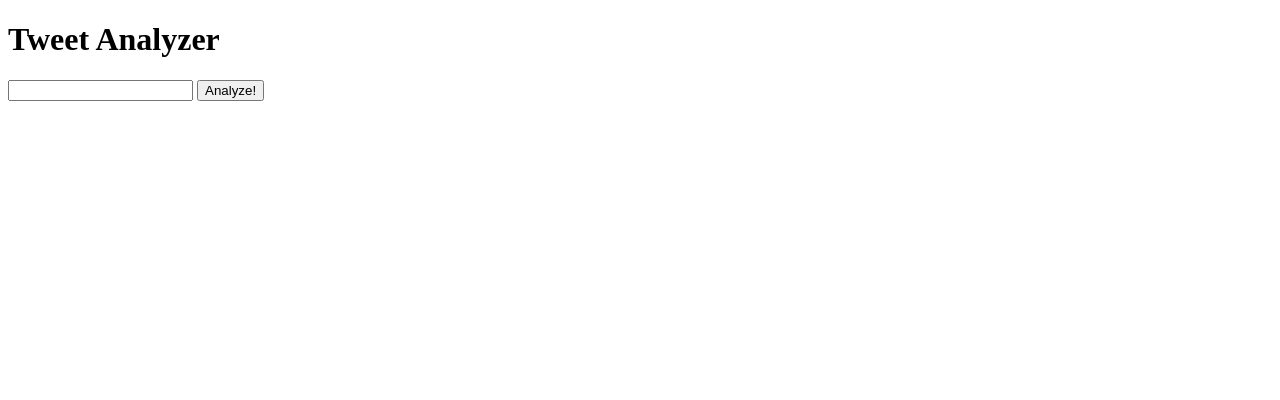
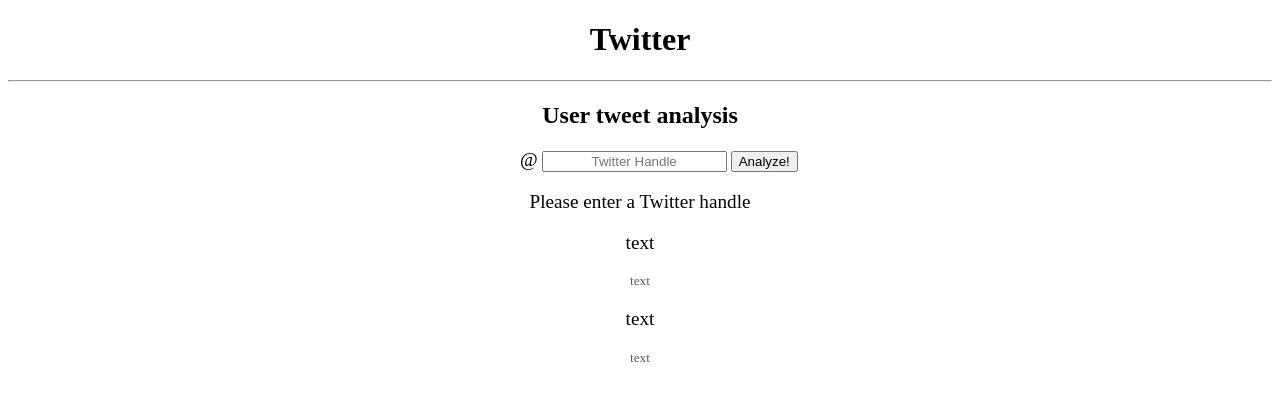
Before and after one commit to YanniSperon/BrickHack7, a plain HTML site: page index.html in a window 1280 px wide. Drawn offline with Linux system fonts and the light colour scheme.

Commit message:
Update index.html

```diff
--- a/index.html
+++ b/index.html
@@ -3,12 +3,30 @@
     <header>
         <meta charset="UTF-8">
         <title>Tweet Analyzer</title>
+        <style>
+            h1 { text-align:center; }
+            h2 { text-align:center; }
+            div { position:relative; margin-left: -120px; left:50%; display: inline-block;}
+            input { text-align: center;}
+            p { text-align:center; font-size:larger;}
+            .atsign {display:inline;}
+            .note { opacity:0.65; font-size:smaller;}
+        </style>
     </header>
     <body>
-        <h1>Tweet Analyzer</h1>
-        <input type="text" id="twitterhandle" name="twitterhandle">
-        <button type="button" id="analyzebutton" name="analyzebutton">Analyze!</button>
-        <p id="returntext" name="returntext"></p>
+        <h1>Twitter</h1>
+        <hr/>
+        <h2>User tweet analysis</h2>
+        <div>
+            <p class="atsign">@</p>
+            <input type="text" id="twitterhandle" name="twitterhandle" placeholder="Twitter Handle">
+            <button type="button" id="analyzebutton" name="analyzebutton">Analyze!</button>
+        </div>
+        <p id="returntext" name="returntext">Please enter a Twitter handle</p>
+        <p id="polaritytext" name="polaritytext">text</p>
+        <p id="polaritynote" name="polaritynote" class="note">text</p>
+        <p id="subjectivitytext" name="subjectivitytext">text</p>
+        <p id="subjectivitynote" name="subjectivitynote" class="note">text</p>
         <script src="script.js"></script>
     </body>
 </html>
```
